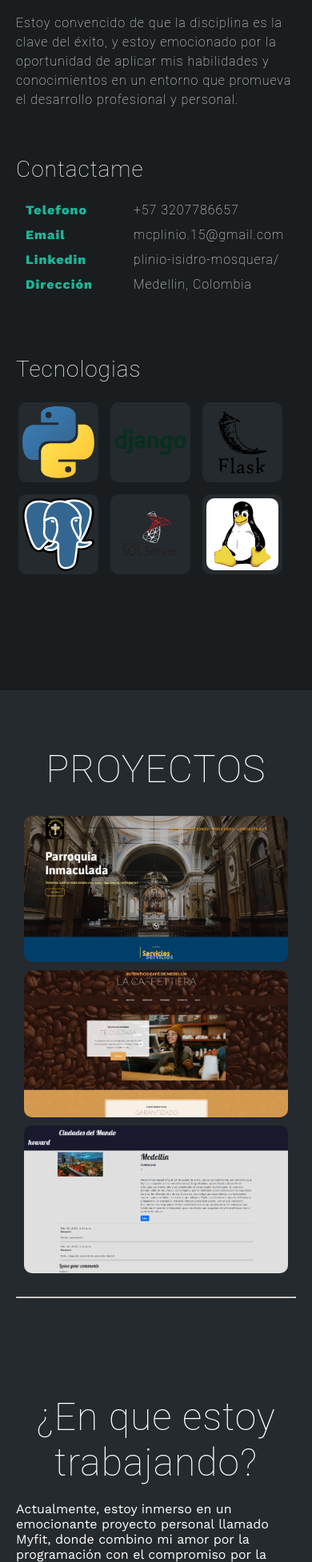
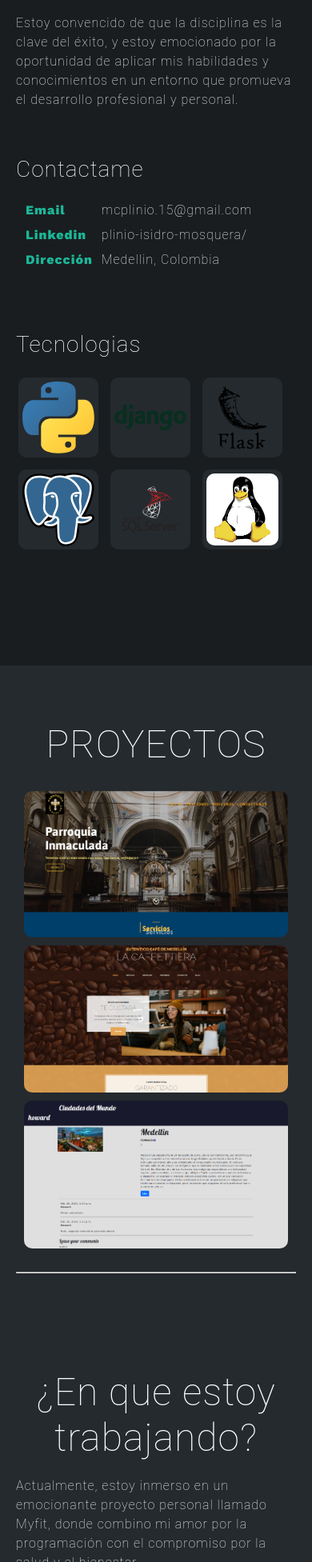
Before and after one commit to MosqueraP/website-ghpage, a website: page index.html in a window 390 px wide. Shown: the part 1596-3549 px from the top of the page at 80% size. Drawn offline with nearby package versions, Linux system fonts and the light colour scheme; files whose address does not match are found by name; a web font is replaced by a local one.

Commit message:
Eliminar contacto y actualizar proyectos

```diff
--- a/index.html
+++ b/index.html
@@ -70,10 +70,6 @@
                 <div class="col">
                     <h3>Contactame</h3>
                     <ul>
-                        <li>
-                            <strong>Telefono</strong>
-                            +57 3207786657
-                        </li>
                         <li>
                             <strong>Email</strong>
                             mcplinio.15@gmail.com
--- a/styles/estilo.css
+++ b/styles/estilo.css
@@ -344,6 +344,17 @@ html{
     transition: .3s;
 }
 
+/* PORTAFOLIO - PROYECTOS EN PROCESO */
+.contenido-seccion p {
+    font-family: 'Roboto', sans-serif;
+    text-align: left;
+    font-weight: 100;
+    letter-spacing: 1px;
+    font-size: 16px;
+    margin-bottom: 20px;
+    line-height: 1.5;
+}
+
 /* SECCION CONTACTO */
 .contacto{
     background-image: url(img/contact_bg.png);
@@ -521,4 +532,9 @@ footer .arriba{
     .contacto .fila .col{
         width: 100%;
     }
+    .sobremi .fila .col ul li strong{
+        display: inline-block;
+        color: #1CB698;
+        width: 90px;
+    }
 }
```
